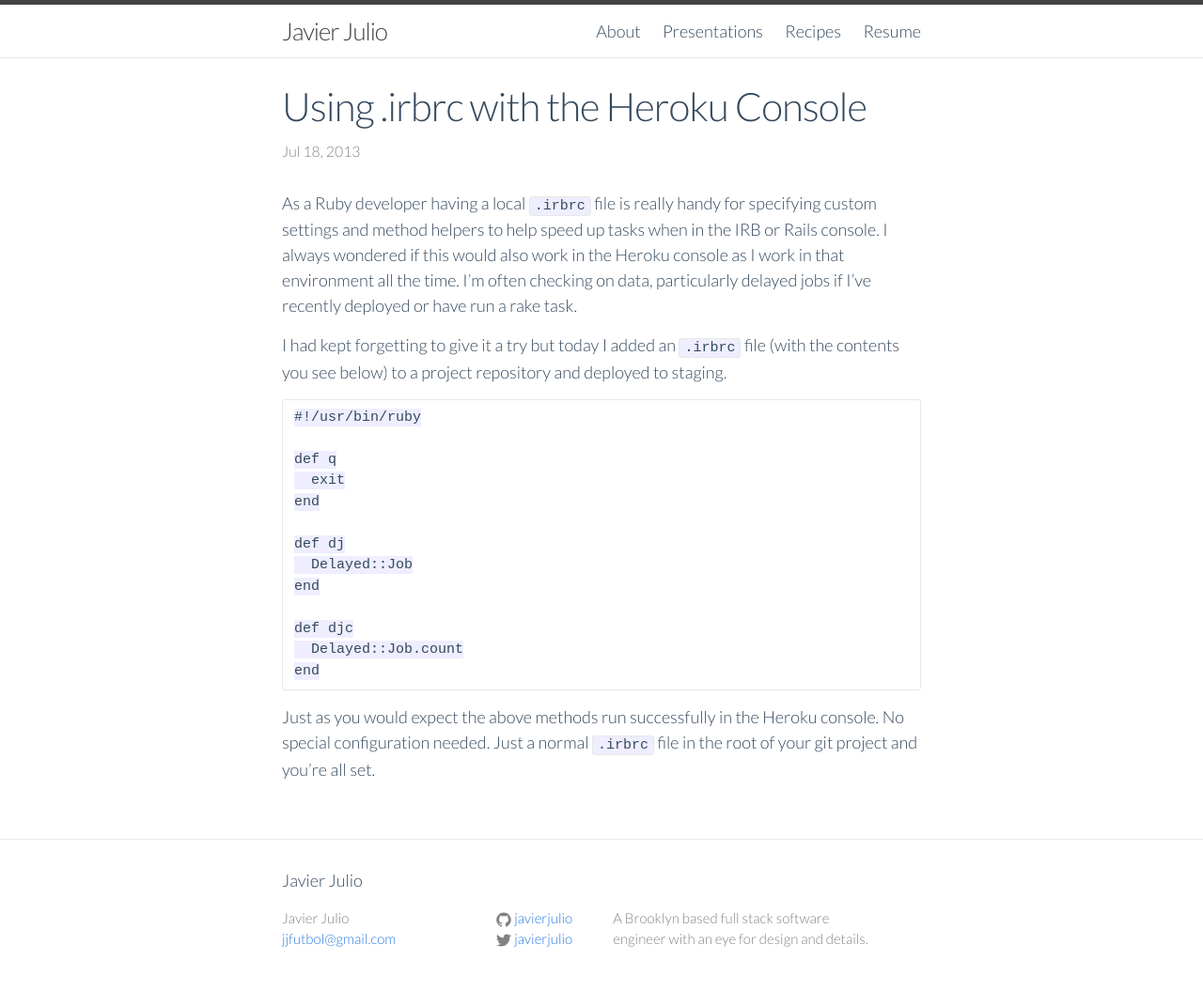
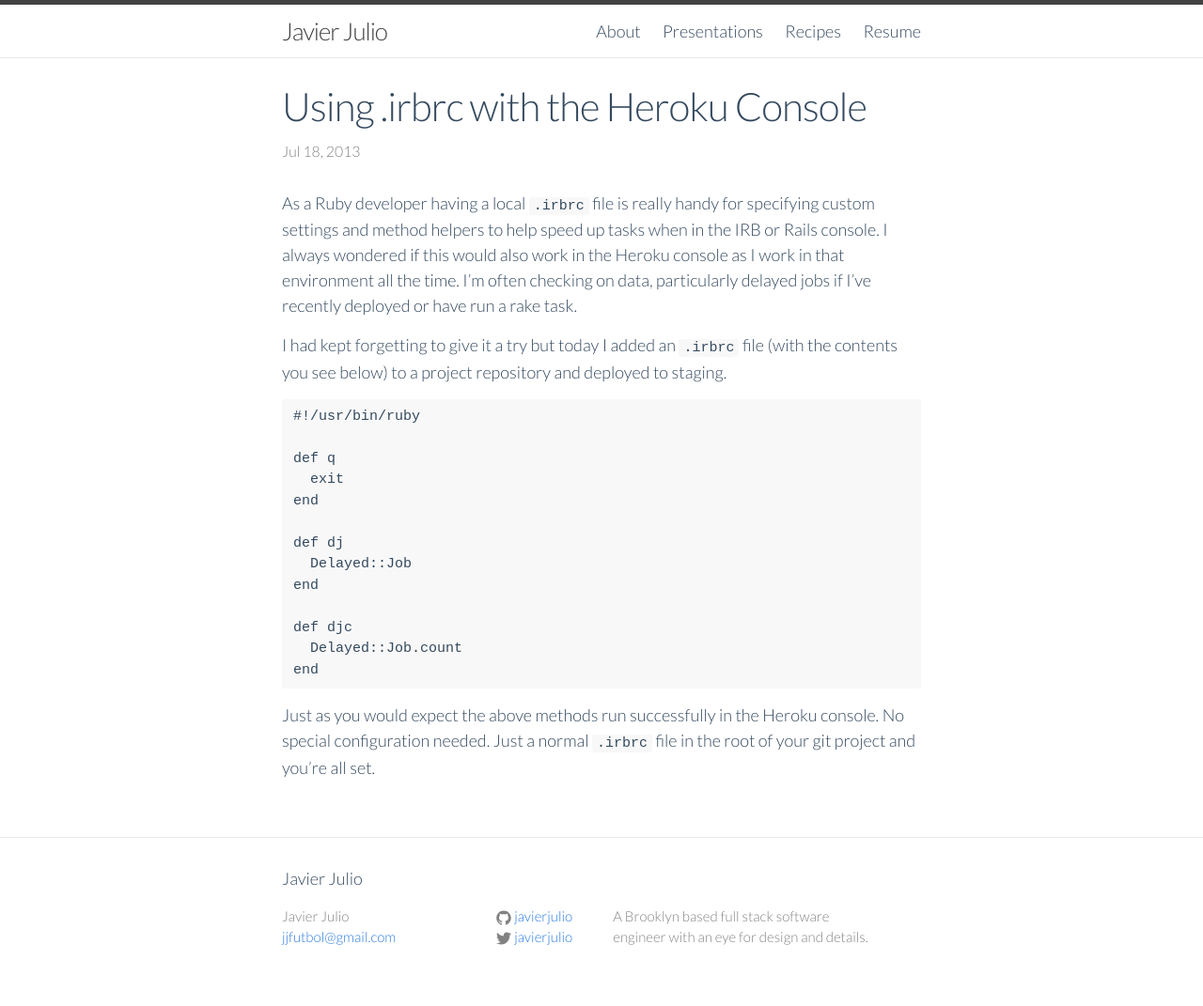
Before and after one commit to javierjulio/javierjulio.github.io, a Jekyll site: the page built from _posts/2013-07-18-using-irbrc-with-the-heroku-console.markdown, in a window 1280 px wide. Shown: the whole page at 94% size. Built offline with Jekyll 4.4.1, drawn with Linux system fonts in a browser that asks for light colours.

Commit message:
Adjust styles for code blocks

```diff
--- a/_sass/_base.scss
+++ b/_sass/_base.scss
@@ -128,9 +128,8 @@ blockquote {
 pre,
 code {
     font-size: 15px;
-    border: 1px solid $grey-color-light;
     border-radius: 3px;
-    background-color: #eef;
+    background-color: #f8f8f8;
 }
 
 code {
--- a/_sass/_syntax-highlighting.scss
+++ b/_sass/_syntax-highlighting.scss
@@ -1,8 +1,4 @@
-/**
- * Syntax highlighting styles
- */
 .highlight {
-    background: #fff;
   @extend %vertical-rhythm;
 
   .c     { color: #998; font-style: italic } // Comment
```
Lines whose indentation alone changed are shown as unchanged.
